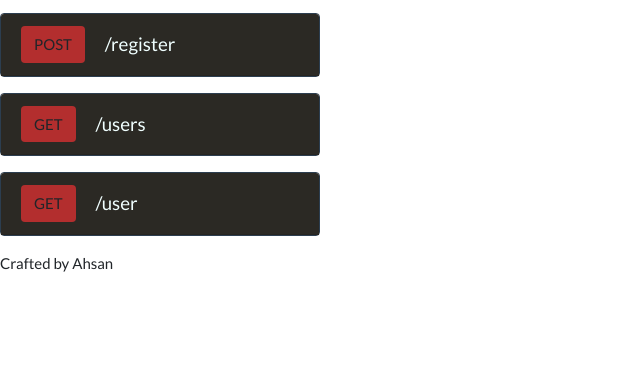
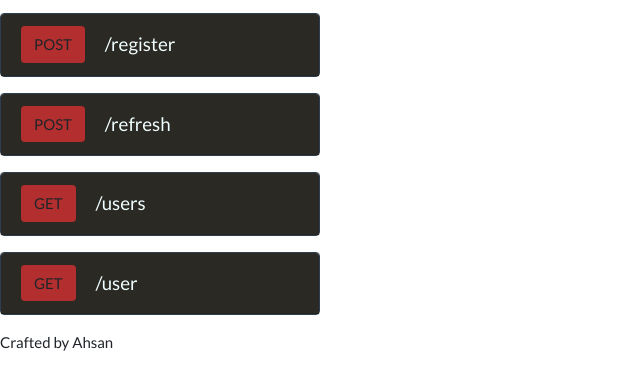
Before and after one commit to Ahsan-J/Awaaz-Server, a plain HTML site: page html/index.html in a window 1280 px wide. Shown: the part 132-522 px from the top of the page, without its empty margins (0-640 px from the left). Drawn offline with Linux system fonts and the light colour scheme.

Commit message:
Added missing routes

```diff
--- a/html/index.html
+++ b/html/index.html
@@ -40,6 +40,19 @@
     </div>
 
     <div class="card border-primary mb-3" style="max-width: 20rem;">
+        <div class="card-header link-header" data-toggle="collapse" data-target="#register" aria-expanded="false" aria-controls="register">
+          <span class="method">POST</span>
+          <span class="lead url-path">
+            /refresh
+          </span>
+        </div>
+        <div class="card-body collapse" id="register">
+          <h4 class="card-title">Refresh</h4>
+          <p class="card-text">Refreshes the user Service Tokens</p>
+        </div>
+      </div>
+
+    <div class="card border-primary mb-3" style="max-width: 20rem;">
         <div class="card-header link-header" data-toggle="collapse" data-target="#allUsers" aria-expanded="false" aria-controls="allUsers">
           <span class="method">GET</span>
           <span class="lead url-path">
```
